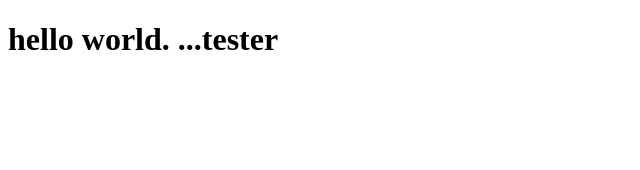
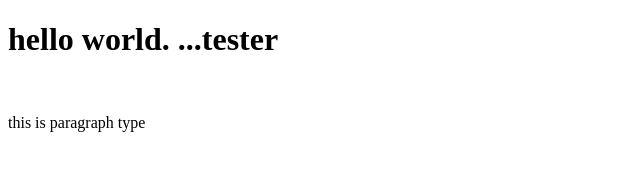
Before and after one commit to brandonragged/brandonragged.github.io, a plain HTML site: page index.html in a window 1280 px wide. Shown: the whole page, without its empty margins (0-640 px from the left). Drawn offline with Linux system fonts and the light colour scheme.

Commit message:
paragraph text

```diff
--- a/index.html
+++ b/index.html
@@ -4,6 +4,7 @@
 <body>
 <title>Ragged Page Test</title>
 <h1>
-hello world. ...tester</h1>
+hello world. ...tester</h1><br/>
+<p>this is paragraph type</p>
 </body>
 </html>
```
